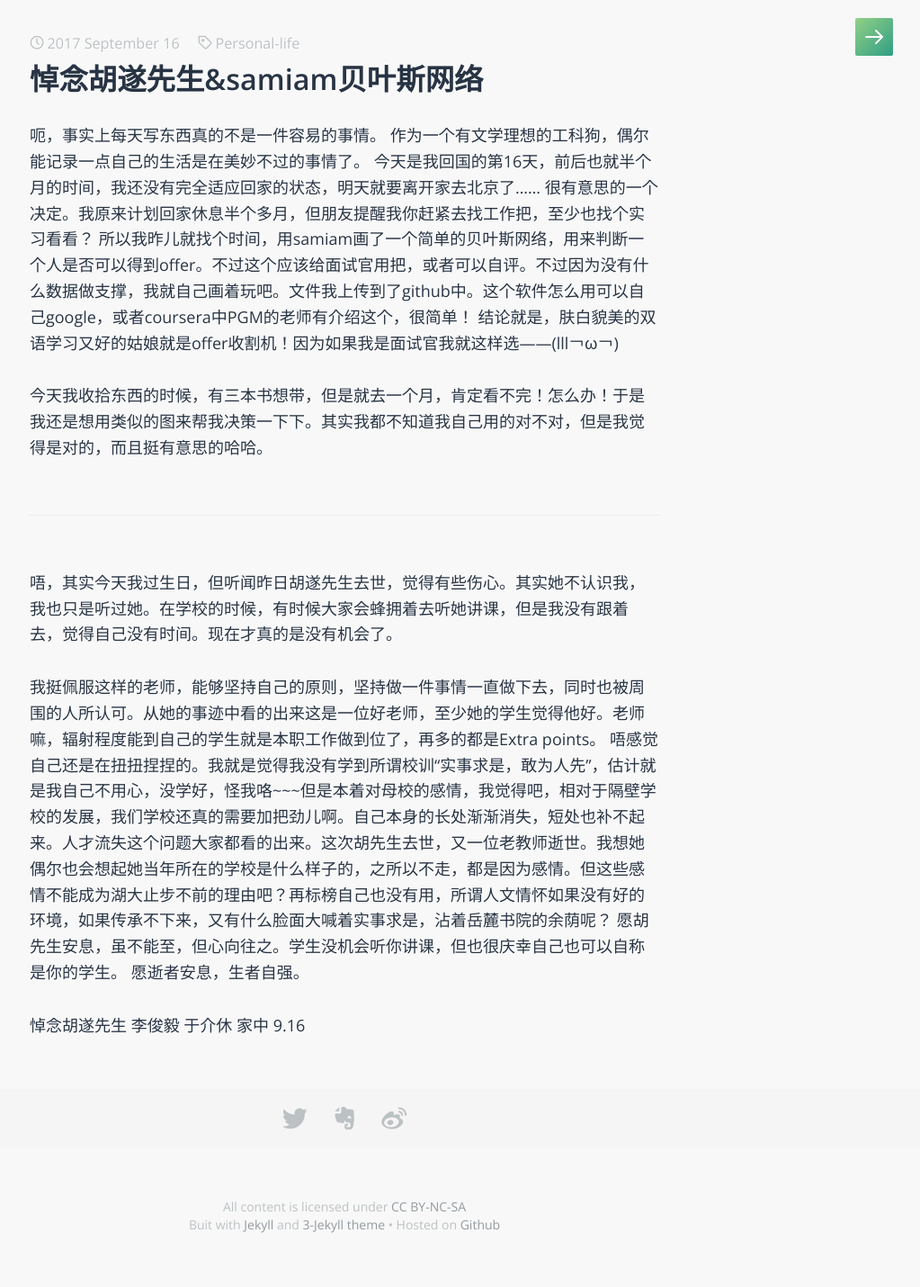
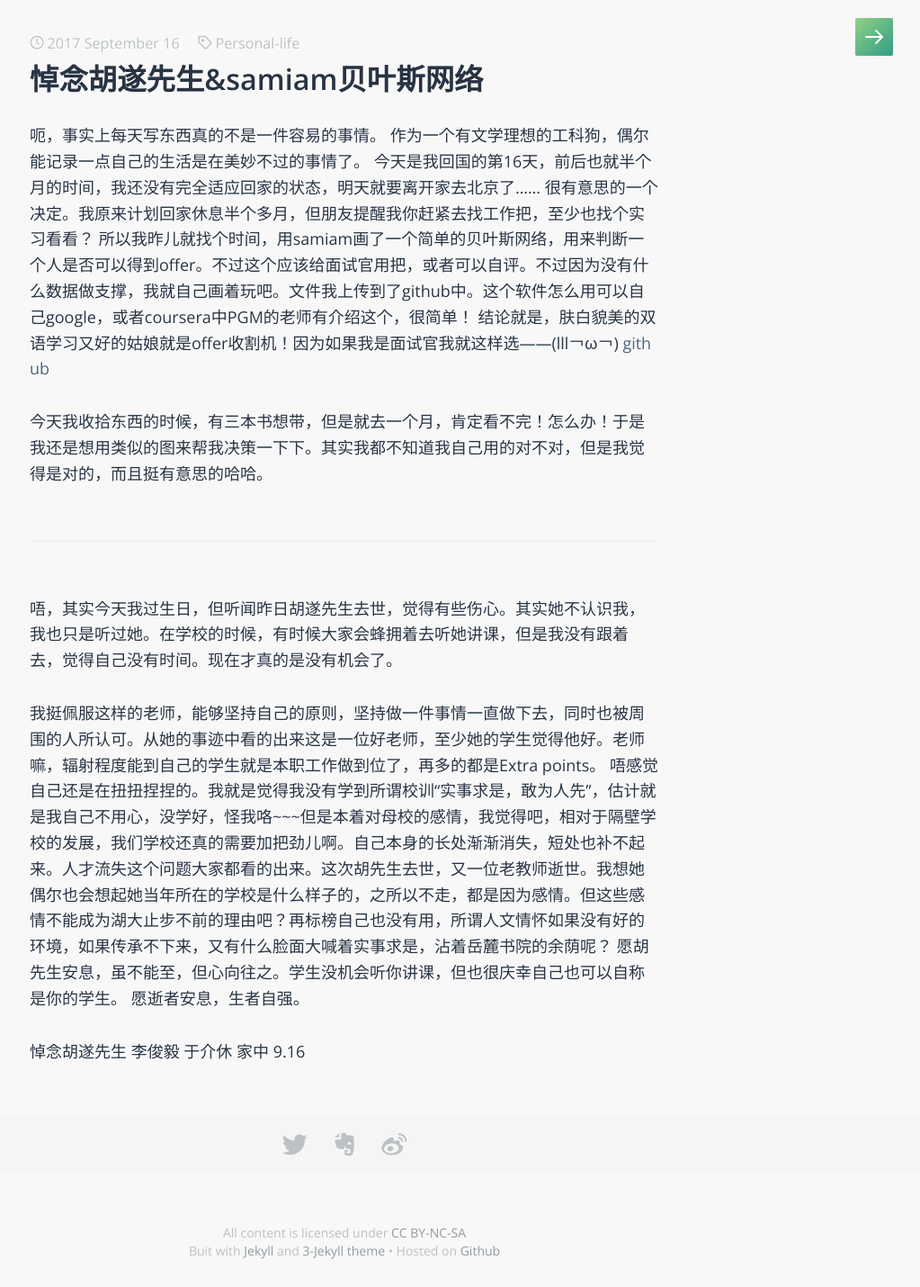
Before and after one commit to DukeEnglish/DukeEnglish.github.save, a Jekyll site: the page built from _posts/2017-09-16-personal.md, in a window 1280 px wide. Shown: the whole page at 90% size, without its empty margins (257-1280 px from the left). Built offline with Jekyll 4.4.1, drawn with Linux system fonts in a browser that asks for light colours; some web fonts are replaced.

Commit message:
Update 2017-09-16-personal.md

```diff
--- a/_posts/2017-09-16-personal.md
+++ b/_posts/2017-09-16-personal.md
@@ -10,7 +10,7 @@ tags: Personal-life
 今天是我回国的第16天，前后也就半个月的时间，我还没有完全适应回家的状态，明天就要离开家去北京了……
 很有意思的一个决定。我原来计划回家休息半个多月，但朋友提醒我你赶紧去找工作把，至少也找个实习看看？
 所以我昨儿就找个时间，用samiam画了一个简单的贝叶斯网络，用来判断一个人是否可以得到offer。不过这个应该给面试官用把，或者可以自评。不过因为没有什么数据做支撑，我就自己画着玩吧。文件我上传到了github中。这个软件怎么用可以自己google，或者coursera中PGM的老师有介绍这个，很简单！
-结论就是，肤白貌美的双语学习又好的姑娘就是offer收割机！因为如果我是面试官我就这样选——(lll￢ω￢)
+结论就是，肤白貌美的双语学习又好的姑娘就是offer收割机！因为如果我是面试官我就这样选——(lll￢ω￢) [github](https://github.com/DukeEnglish/Samiam-case-net)
 
 今天我收拾东西的时候，有三本书想带，但是就去一个月，肯定看不完！怎么办！于是我还是想用类似的图来帮我决策一下下。其实我都不知道我自己用的对不对，但是我觉得是对的，而且挺有意思的哈哈。
 
```
